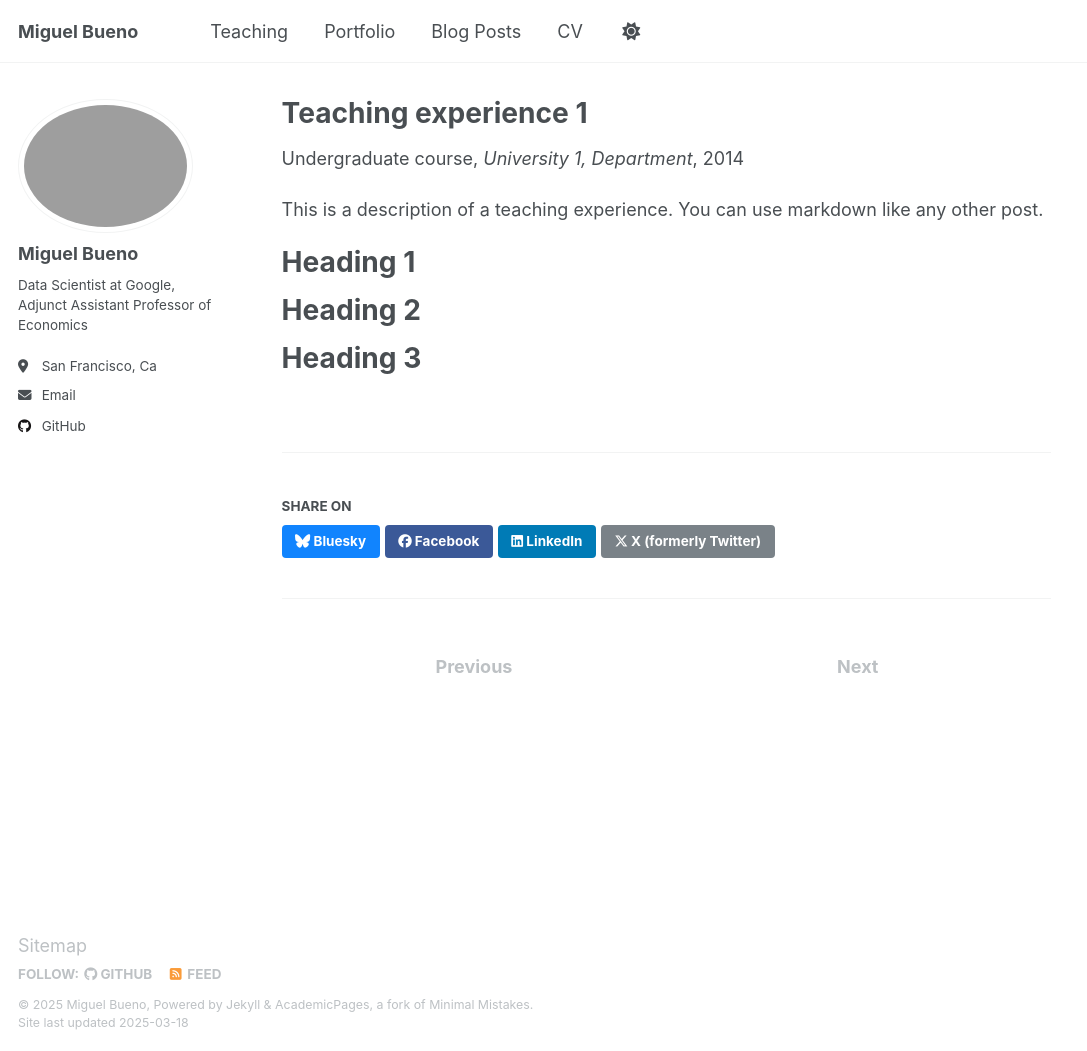
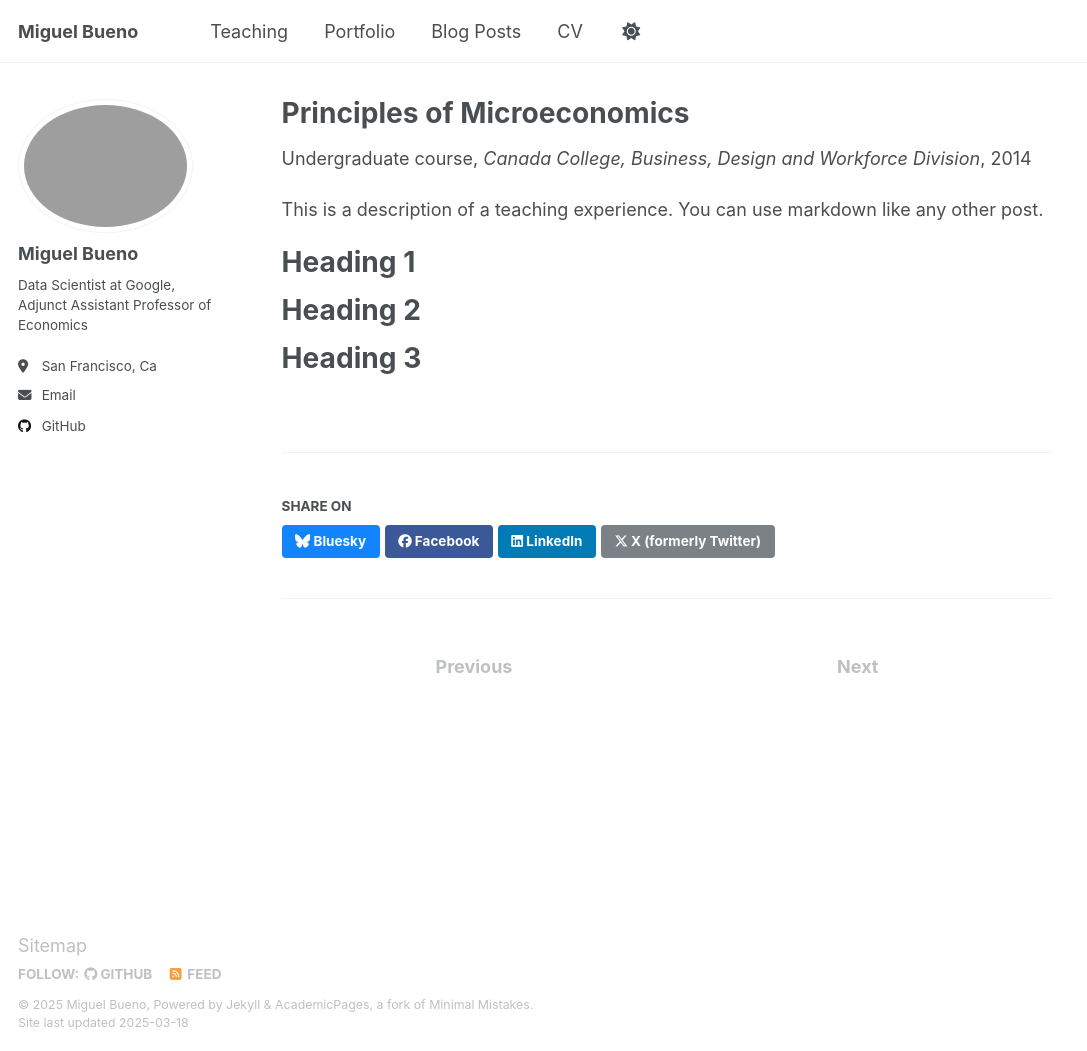
Before and after one commit to miguelbuenogoogle/miguelbuenogoogle.github.io, a Jekyll site: the page built from _teaching/2014-spring-teaching-1.md, in a window 1280 px wide and 1051 px high. Shown: the whole window, without its empty margins (0-1087 px from the left). Built offline with Jekyll 4.4.1, drawn with Linux system fonts in a browser that asks for light colours.

Commit message:
Update 2014-spring-teaching-1.md

```diff
--- a/_teaching/2014-spring-teaching-1.md
+++ b/_teaching/2014-spring-teaching-1.md
@@ -1,11 +1,11 @@
 ---
-title: "Teaching experience 1"
+title: "Principles of Microeconomics"
 collection: teaching
 type: "Undergraduate course"
 permalink: /teaching/2014-spring-teaching-1
-venue: "University 1, Department"
+venue: "Canada College, Business, Design and Workforce Division"
 date: 2014-01-01
-location: "City, Country"
+location: "Redwood City, California"
 ---
 
 This is a description of a teaching experience. You can use markdown like any other post.
```
